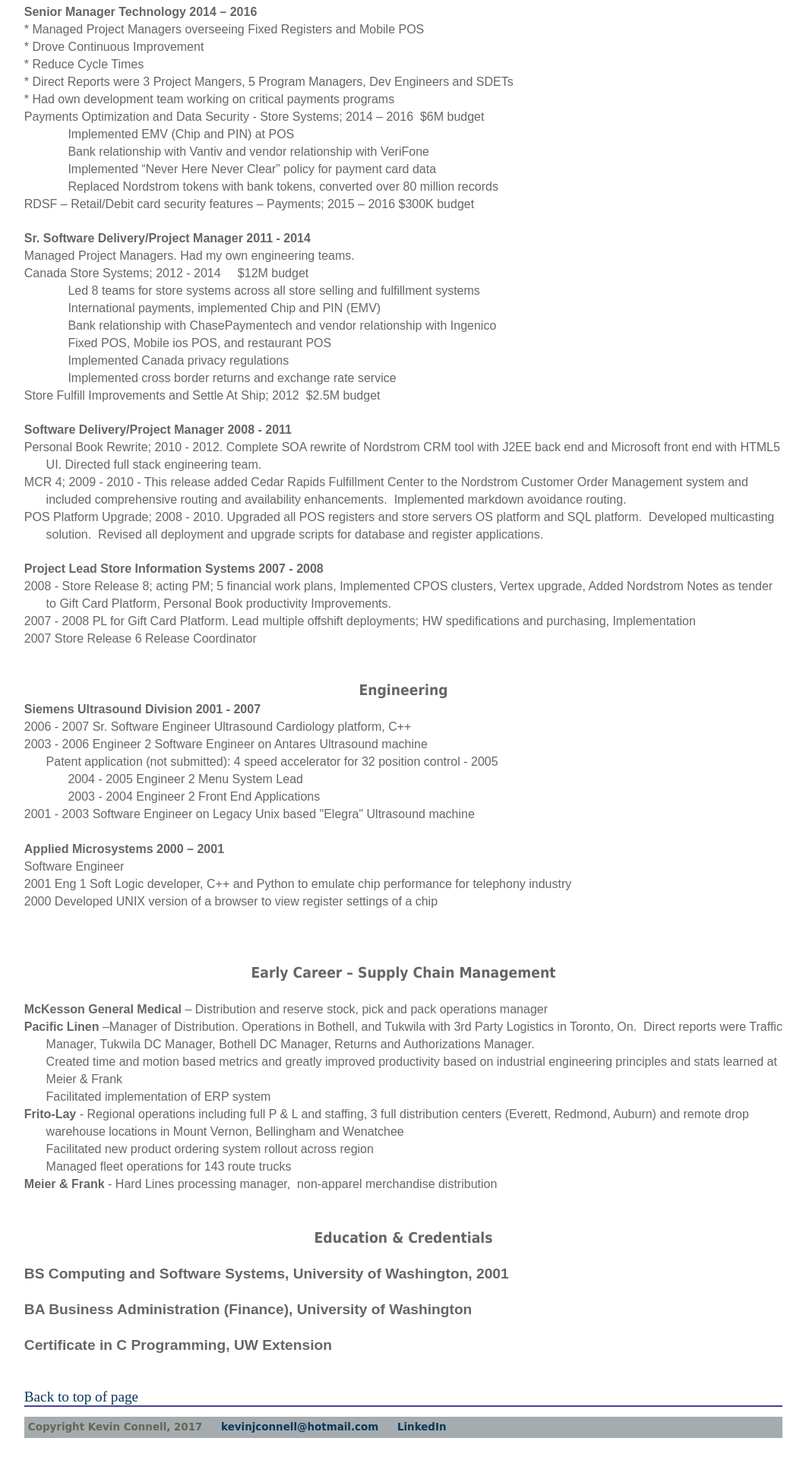
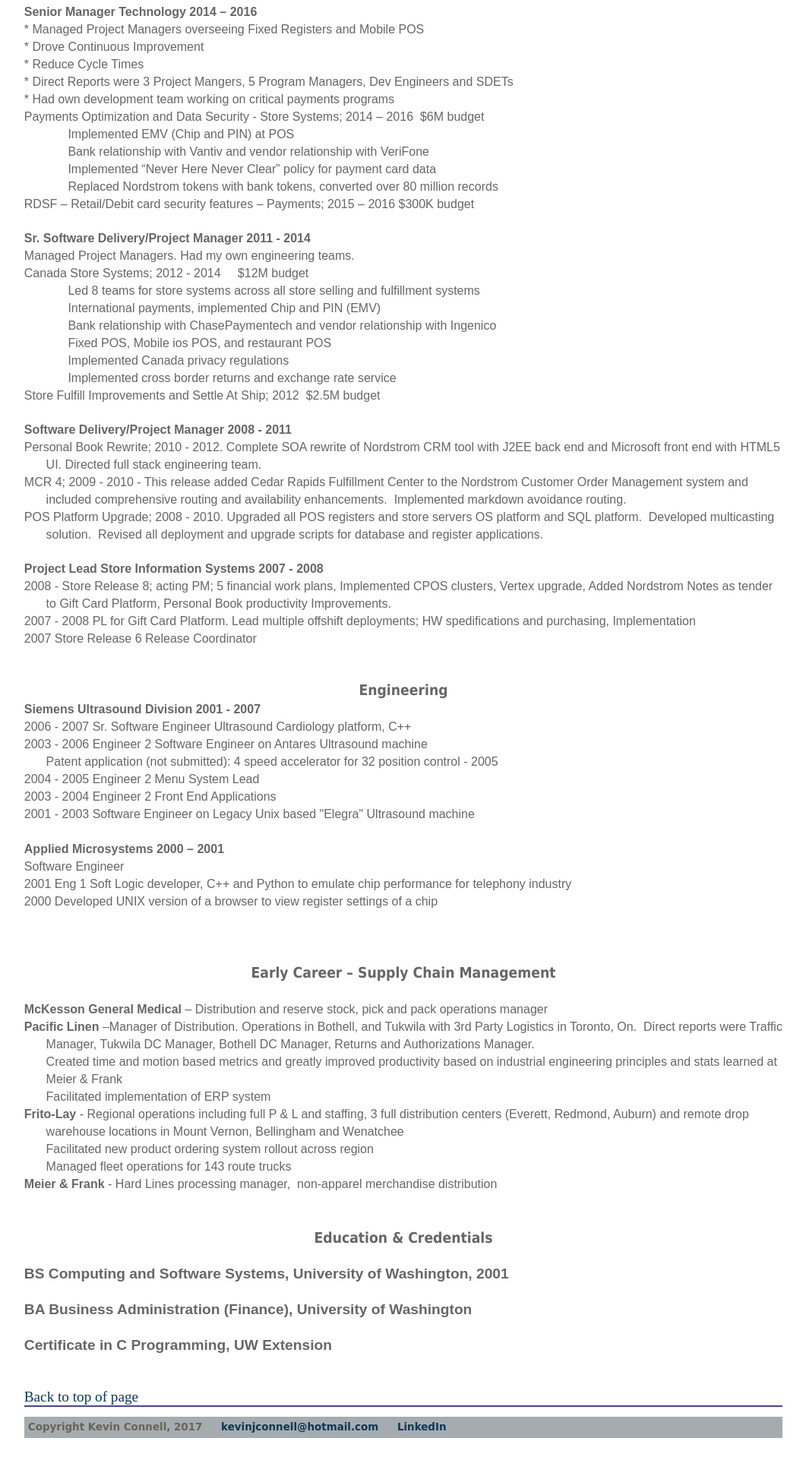
Before and after one commit to mo4dawg/mo4dawg.github.io, a Jekyll site: the page built from CV/index.html, in a window 1280 px wide. Shown: the part 1218-3136 px from the top of the page at 76% size, without its empty margins (109-1170 px from the left). Built offline with Jekyll 4.4.1, drawn with Linux system fonts in a browser that asks for light colours.

Commit message:
Update index.html

```diff
--- a/CV/index.html
+++ b/CV/index.html
@@ -679,12 +679,12 @@
 on Antares Ultrasound machine<br>Patent application (not submitted): 4 speed accelerator for 32 position control - 2005<o:p></o:p></span></span></p>
 
 <p class=MsoNormal style='margin-top:0in;margin-right:0in;margin-bottom:0in;
-margin-left:.75in;margin-bottom:.0001pt;text-indent:-.25in;line-height:normal;
+margin-left:.25in;margin-bottom:.0001pt;text-indent:-.25in;line-height:normal;
 mso-list:l1 level2 lfo22'><span style='mso-bookmark:top'><span style='font-size:10.0pt;font-family:"Arial","sans-serif";
 mso-fareast-font-family:"Times New Roman"'>2004 - 2005 Engineer 2 Menu System Lead<o:p></o:p></span></span></p>
 
 <p class=MsoNormal style='margin-top:0in;margin-right:0in;margin-bottom:0in;
-margin-left:.75in;margin-bottom:.0001pt;text-indent:-.25in;line-height:normal;
+margin-left:.25in;margin-bottom:.0001pt;text-indent:-.25in;line-height:normal;
 mso-list:l1 level2 lfo22'><span style='mso-bookmark:top'><span style='font-size:10.0pt;font-family:"Arial","sans-serif";
 mso-fareast-font-family:"Times New Roman"'>2003 - 2004 Engineer 2 Front End Applications<o:p></o:p></span></span></p>
 
```
